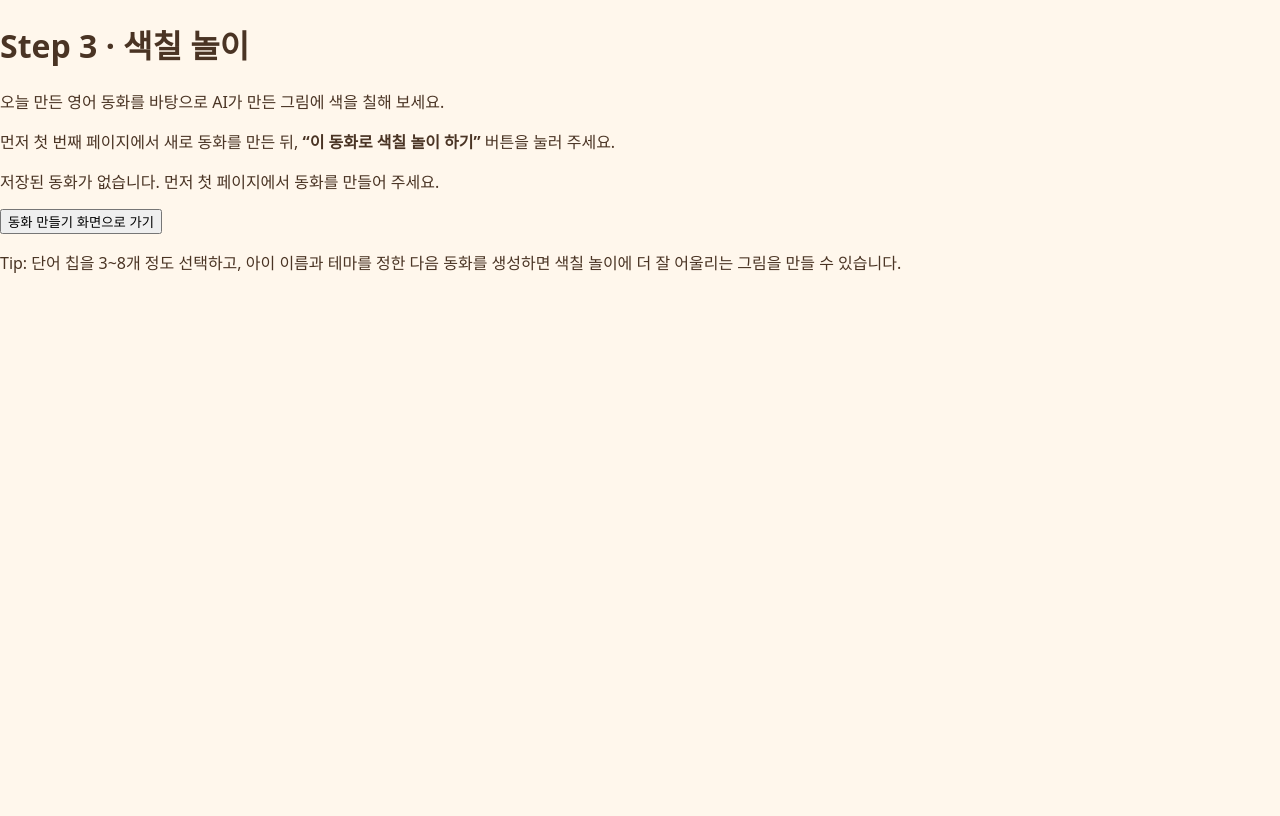
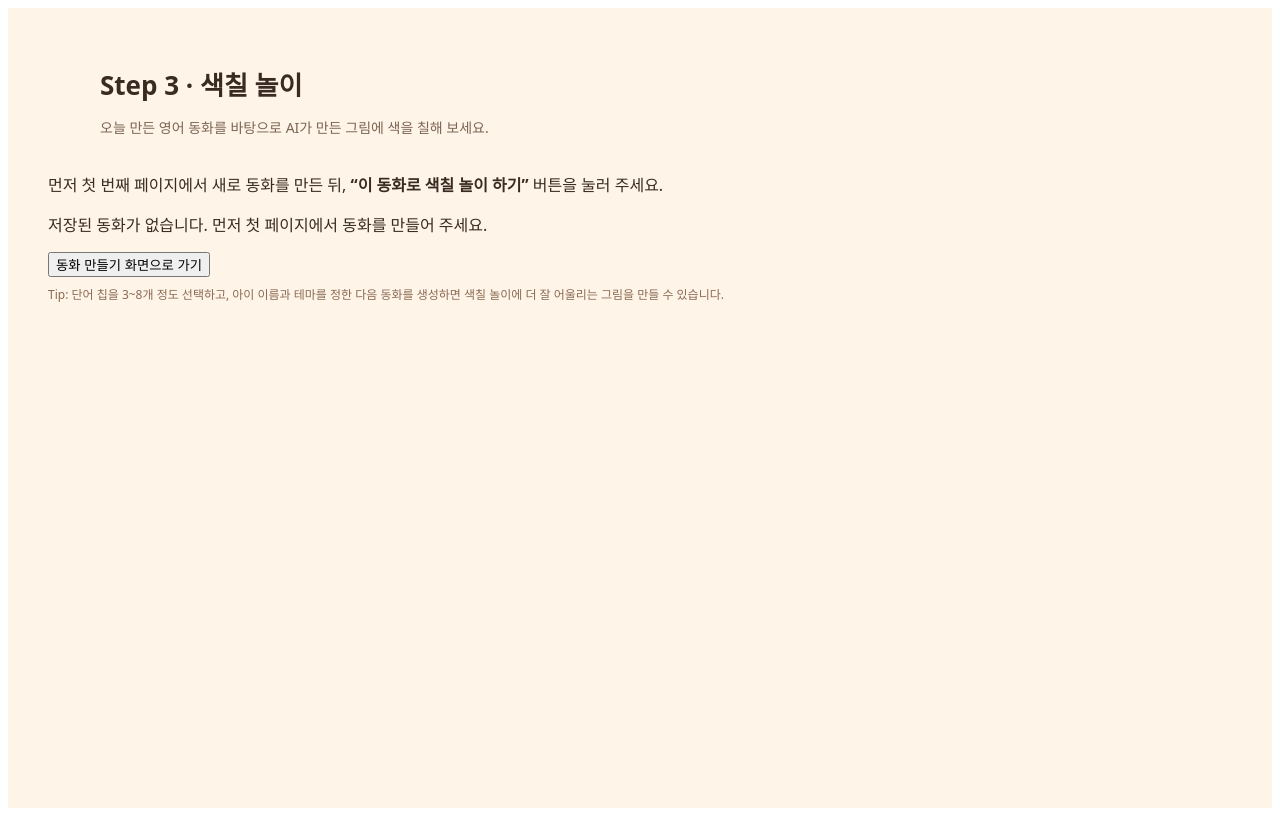
Before and after one commit to penjuntv/mhj_storybook, a Next.js app: page /coloring in a window 1280 px wide. Built offline with nearby package versions, Linux system fonts and the light colour scheme.

Commit message:
Update globals.css

```diff
--- a/styles/globals.css
+++ b/styles/globals.css
@@ -1,448 +1,347 @@
-/* ===== 리셋 & 기본 설정 ===== */
-*,
-*::before,
-*::after {
+/* styles/coloring.css */
+/* --------------------------------------------------
+   STEP 3 · 색칠 놀이 전용 스타일
+   - 다른 페이지와 충돌하지 않도록 .coloring-, .scene- prefix 사용
+   -------------------------------------------------- */
+
+/* 전체 페이지 레이아웃 */
+
+.coloring-page {
+  min-height: 100vh;
+  padding: 40px 40px 56px;
+  background: #fff4e8; /* 기존 스토리북 톤에 맞춘 연한 피치색 */
+  font-family: system-ui, -apple-system, BlinkMacSystemFont, "Pretendard",
+    "Noto Sans KR", sans-serif;
+  color: #3a2b22;
   box-sizing: border-box;
 }
 
-html,
-body {
-  margin: 0;
-  padding: 0;
-  font-family: system-ui, -apple-system, BlinkMacSystemFont, "Pretendard",
-    "Noto Sans KR", sans-serif;
-  background: #fff7ec;
-  color: #4a3424;
+.coloring-header {
+  max-width: 1080px;
+  margin: 0 auto 32px;
 }
 
-body {
-  -webkit-font-smoothing: antialiased;
+.coloring-header h1 {
+  font-size: 26px;
+  font-weight: 700;
+  margin-bottom: 8px;
 }
 
-/* ===== 페이지 레이아웃 ===== */
+.coloring-subtitle {
+  font-size: 14px;
+  line-height: 1.6;
+  color: #7b6554;
+}
 
-.page-root {
-  min-height: 100vh;
-  padding: 40px 16px 80px;
+/* 메인 레이아웃: 좌측 사이드바 + 우측 캔버스 영역 */
+
+.coloring-layout {
+  max-width: 1200px;
+  margin: 0 auto;
+  display: grid;
+  grid-template-columns: 320px minmax(0, 1fr);
+  gap: 24px;
+}
+
+/* --------------------------------------
+   왼쪽 사이드바: 장면 리스트
+   -------------------------------------- */
+
+.coloring-sidebar {
+  background: #fffaf4;
+  border-radius: 20px;
+  padding: 20px 18px;
+  box-shadow: 0 10px 30px rgba(178, 120, 76, 0.16);
   display: flex;
   flex-direction: column;
-  align-items: center;
-}
-
-.page-header {
-  width: 100%;
-  max-width: 1200px;
-  margin-bottom: 24px;
-  display: flex;
-  justify-content: space-between;
-  align-items: center;
-}
-
-.page-header h1 {
-  margin: 0;
-  font-size: 1.9rem;
-  font-weight: 800;
-  letter-spacing: 0.02em;
-}
-
-/* 언어 스위치 */
-
-.lang-switch {
-  display: inline-flex;
-  gap: 8px;
-  padding: 4px;
-  background: #ffe7cc;
-  border-radius: 999px;
-  box-shadow: 0 8px 24px rgba(0, 0, 0, 0.08);
-}
-
-.lang-switch button {
-  border: none;
-  background: transparent;
-  border-radius: 999px;
-  padding: 6px 14px;
-  font-size: 0.85rem;
-  cursor: pointer;
-  color: #a36a3a;
-}
-
-.lang-switch button.active {
-  background: #f58232;
-  color: #fff;
-}
-
-/* ===== 공통 STEP 컨테이너 ===== */
-
-.step-section {
-  width: 100%;
-  max-width: 1200px;
-  background: #ffe4c2;
-  border-radius: 32px;
-  padding: 32px 32px 40px;
-  margin-bottom: 32px;
-  box-shadow: 0 18px 50px rgba(0, 0, 0, 0.08);
-}
-
-.step-section h2 {
-  margin: 0 0 10px;
-  font-size: 1.6rem;
-  font-weight: 800;
-}
-
-.step-section p {
-  margin: 0 0 16px;
-  font-size: 0.98rem;
-  color: #7a5a3b;
-}
-
-/* =========================
-   STEP 1 - 알파벳 + 카드 그리드
-   ========================= */
-
-/* 알파벳 버튼 */
-
-.alphabet-picker {
-  margin: 18px auto 26px;
-  max-width: 720px;
-  display: flex;
-  flex-wrap: wrap;
-  justify-content: center;
-  gap: 14px 18px;
-}
-
-.alphabet-button {
-  width: 46px;
-  height: 46px;
-  border-radius: 50%;
-  border: none;
-  background: #fff8f1;
-  box-shadow: 0 6px 16px rgba(0, 0, 0, 0.08);
-  font-size: 1rem;
-  font-weight: 700;
-  color: #6b4b2e;
-  cursor: pointer;
-  transition: transform 0.12s ease, box-shadow 0.12s ease, background 0.12s ease,
-    color 0.12s ease;
-}
-
-.alphabet-button:hover {
-  transform: translateY(-1px);
-  box-shadow: 0 8px 20px rgba(0, 0, 0, 0.12);
-}
-
-.alphabet-button.active {
-  background: #f58232;
-  color: #fff;
-  box-shadow: 0 10px 24px rgba(245, 130, 50, 0.45);
-}
-
-/* 카드 그리드 – 6장 한 줄 */
-
-.word-grid {
-  margin-top: 26px;
-  display: grid;
-  grid-template-columns: repeat(6, minmax(0, 1fr));
-  /* 카드 사이 간격을 거의 절반으로 줄여서 카드가 커지도록 */
   gap: 14px;
 }
 
-.word-card {
-  border: none;
-  background: transparent;
-  padding: 0;
-  cursor: pointer;
+.sidebar-title {
+  font-size: 16px;
+  font-weight: 700;
+  margin: 0;
 }
 
-.word-card-inner {
-  background: #fee7c9;
-  border-radius: 30px;
-  padding: 18px 18px 20px;
-  box-shadow: 0 14px 32px rgba(0, 0, 0, 0.08);
+.sidebar-summary {
+  font-size: 13px;
+  color: #8a6a52;
+  line-height: 1.5;
+}
+
+.sidebar-helper {
+  font-size: 13px;
+  color: #8a6a52;
+  line-height: 1.6;
+}
+
+/* 장면 리스트 */
+
+.scene-list {
+  list-style: none;
+  padding: 0;
+  margin: 4px 0 0;
   display: flex;
   flex-direction: column;
-  align-items: center;
-}
-
-/* 카드 focus 표시 (키보드 접근성) */
-.word-card:focus-visible .word-card-inner {
-  outline: 2px solid #f7a24a;
-  outline-offset: 4px;
-}
-
-/* 이미지 영역 */
-
-.word-card-image-wrapper {
-  width: 100%;
-  max-width: 320px;
-  aspect-ratio: 4 / 5;
-  border-radius: 24px;
-  overflow: hidden;
-  background: #ffeeda;
-}
-
-.word-card-image {
-  width: 100%;
-  height: 100%;
-  display: block;
-  object-fit: contain;
-}
-
-/* placeholder 일 때 */
-.word-card-image.placeholder {
-  background: repeating-linear-gradient(
-    45deg,
-    #ffeeda,
-    #ffeeda 8px,
-    #ffe2c7 8px,
-    #ffe2c7 16px
-  );
-}
-
-/* 카드 아래 텍스트 라벨은 이미지에 이미 포함되어 있으므로 숨김 */
-.word-card-label {
-  display: none;
-}
-
-/* 카드 없음 / 로딩 문구 */
-
-.word-grid-empty {
-  margin-top: 24px;
-  font-size: 0.95rem;
-  color: #8a6a4a;
-}
-
-/* =========================
-   STEP 1 - 단어 입력 / 칩
-   ========================= */
-
-.word-input-block {
-  margin-top: 28px;
-}
-
-.word-input-block label {
-  display: block;
-  margin-bottom: 8px;
-  font-weight: 600;
-  font-size: 0.98rem;
-}
-
-.word-input-row {
-  display: flex;
-  gap: 12px;
-  align-items: center;
-}
-
-.word-input-row input[type="text"] {
-  flex: 1;
-  border-radius: 999px;
-  border: none;
-  padding: 10px 18px;
-  font-size: 0.96rem;
-  box-shadow: 0 8px 18px rgba(0, 0, 0, 0.07) inset,
-    0 8px 22px rgba(0, 0, 0, 0.06);
-  background: #fffdf8;
-}
-
-.word-input-row button {
-  border-radius: 999px;
-  border: none;
-  padding: 10px 22px;
-  font-size: 0.96rem;
-  font-weight: 700;
-  background: #f58232;
-  color: #fff;
-  cursor: pointer;
-  box-shadow: 0 10px 24px rgba(245, 130, 50, 0.5);
-}
-
-.chips-hint {
-  margin-top: 10px;
-  font-size: 0.9rem;
-  color: #8a6a4a;
-}
-
-.chips-row {
-  margin-top: 10px;
-  display: flex;
-  flex-wrap: wrap;
   gap: 8px;
 }
 
-.chip {
-  border-radius: 999px;
-  border: none;
-  padding: 6px 12px;
-  background: #ffeeda;
-  font-size: 0.9rem;
-  cursor: pointer;
+.scene-list-item {
+  margin: 0;
 }
 
-.chip.must {
-  background: #ffd399;
+.scene-chip {
+  width: 100%;
+  border: none;
+  border-radius: 14px;
+  padding: 10px 12px;
+  background: #f7ebe0;
+  text-align: left;
+  display: flex;
+  flex-direction: column;
+  gap: 4px;
+  cursor: pointer;
+  transition: background 0.15s ease, box-shadow 0.15s ease,
+    transform 0.08s ease;
 }
 
-.chip-close {
-  margin-left: 4px;
+.scene-chip:hover {
+  background: #f2e0d4;
+  transform: translateY(-1px);
+  box-shadow: 0 6px 14px rgba(166, 110, 74, 0.18);
+}
+
+.scene-chip--active {
+  background: #ffb88c;
+  box-shadow: 0 8px 20px rgba(255, 120, 60, 0.35);
+}
+
+.scene-chip-label {
+  font-size: 12px;
+  font-weight: 700;
+  text-transform: uppercase;
+  color: #6a4129;
+}
+
+.scene-chip-preview {
+  font-size: 12px;
+  line-height: 1.4;
+  color: #4b3424;
+}
+
+/* --------------------------------------
+   오른쪽 메인 영역
+   -------------------------------------- */
+
+.coloring-main {
+  background: #fffaf4;
+  border-radius: 24px;
+  padding: 20px 22px 24px;
+  box-shadow: 0 10px 30px rgba(178, 120, 76, 0.16);
+  display: flex;
+  flex-direction: column;
+  gap: 16px;
+}
+
+/* 상단: 현재 장면 설명 */
+
+.coloring-scene-header {
+  display: flex;
+  align-items: flex-start;
+  gap: 12px;
+}
+
+.scene-badge {
+  display: inline-flex;
+  align-items: center;
+  justify-content: center;
+  min-width: 70px;
+  padding: 4px 10px;
+  border-radius: 999px;
+  background: #ff8c4a;
+  color: #ffffff;
+  font-size: 12px;
   font-weight: 700;
 }
 
-/* =========================
-   STEP 2 - 스토리 옵션 영역
-   ========================= */
-
-.step2-story {
-  margin-top: 8px;
+.scene-description {
+  margin: 0;
+  font-size: 13px;
+  line-height: 1.6;
+  color: #4b3424;
 }
 
-.step2-row {
-  margin-top: 18px;
+/* 팔레트 + 툴바 한 줄 */
+
+.coloring-toolbar-row {
+  display: flex;
+  align-items: center;
+  justify-content: space-between;
+  gap: 16px;
+  margin-top: 6px;
 }
 
-.input-label {
-  display: block;
-  margin-bottom: 6px;
-  font-weight: 600;
-  font-size: 0.96rem;
+/* --------------------------------------
+   색 팔레트
+   -------------------------------------- */
+
+.color-palette {
+  display: flex;
+  align-items: center;
+  gap: 10px;
+  flex-wrap: wrap;
 }
 
-.text-input {
+.color-palette-label {
+  font-size: 13px;
+  font-weight: 600;
+  color: #5a3a26;
+}
+
+.color-palette-swatches {
+  display: flex;
+  align-items: center;
+  gap: 8px;
+  flex-wrap: wrap;
+}
+
+.color-swatch {
+  width: 26px;
+  height: 26px;
+  border-radius: 999px;
+  border: 2px solid #f2ded0;
+  box-shadow: 0 2px 4px rgba(0, 0, 0, 0.08);
+  cursor: pointer;
+  padding: 0;
+  outline: none;
+  transition: transform 0.08s ease, box-shadow 0.12s ease, border-color 0.12s;
+}
+
+.color-swatch:hover {
+  transform: translateY(-1px);
+  box-shadow: 0 4px 9px rgba(0, 0, 0, 0.15);
+}
+
+.color-swatch--active {
+  border-color: #ff8c4a;
+  box-shadow: 0 0 0 3px rgba(255, 140, 74, 0.4);
+}
+
+/* 툴바(지금은 버튼 하나만 있지만, 영역으로 확보) */
+
+.coloring-toolbar-row > .toolbar {
+  margin-left: auto;
+}
+
+/* --------------------------------------
+   캔버스
+   -------------------------------------- */
+
+.coloring-canvas-wrapper {
+  margin-top: 6px;
+  border-radius: 20px;
+  background: #ffffff;
+  padding: 16px 16px 20px;
+  box-shadow: inset 0 0 0 1px rgba(237, 210, 189, 0.8);
+}
+
+/* 캔버스 컨테이너(버튼 포함) */
+
+.coloring-canvas-container {
+  position: relative;
   width: 100%;
-  max-width: 420px;
+  overflow: hidden;
+}
+
+.coloring-canvas {
+  display: block;
+  width: 100%;
+  max-width: 900px;
+  height: auto;
+  border-radius: 18px;
+  background: #ffffff;
+  box-shadow: 0 8px 20px rgba(0, 0, 0, 0.08);
+}
+
+/* 캔버스 지우기 버튼 */
+
+.canvas-clear-button {
+  position: absolute;
+  right: 12px;
+  bottom: 12px;
+  padding: 6px 12px;
   border-radius: 999px;
   border: none;
-  padding: 9px 16px;
-  font-size: 0.95rem;
-  box-shadow: 0 7px 18px rgba(0, 0, 0, 0.08) inset,
-    0 6px 16px rgba(0, 0, 0, 0.05);
-  background: #fffdf8;
+  background: #ff8c4a;
+  color: #ffffff;
+  font-size: 12px;
+  font-weight: 600;
+  cursor: pointer;
+  box-shadow: 0 4px 12px rgba(255, 140, 74, 0.5);
+  transition: transform 0.08s ease, box-shadow 0.12s ease, background 0.12s;
 }
 
-.button-group {
-  display: flex;
-  flex-wrap: wrap;
-  gap: 10px;
+.canvas-clear-button:hover {
+  background: #ff6f2c;
+  transform: translateY(-1px);
+  box-shadow: 0 6px 16px rgba(255, 111, 44, 0.6);
 }
 
-.theme-group {
-  max-width: 640px;
-}
+/* 하단 TIP 텍스트 */
 
-.pill-button {
-  border-radius: 999px;
-  border: none;
-  padding: 8px 16px;
-  font-size: 0.9rem;
-  background: #ffeeda;
-  cursor: pointer;
-  display: inline-flex;
-  align-items: center;
-  gap: 6px;
-}
-
-.pill-button.active {
-  background: #f58232;
-  color: #fff;
-}
-
-/* STEP 2 – 요청 버튼 */
-
-.request-row {
-  margin-top: 26px;
-  display: flex;
-  justify-content: flex-start;
-}
-
-.request-row button {
-  border-radius: 999px;
-  border: none;
-  padding: 14px 28px;
-  font-size: 1rem;
-  font-weight: 700;
-  background: #f58232;
-  color: #fff;
-  cursor: pointer;
-  box-shadow: 0 14px 36px rgba(245, 130, 50, 0.6);
-}
-
-/* =========================
-   STEP 2 - 결과 영역
-   ========================= */
-
-.story-result {
-  margin-top: 24px;
-}
-
-.story-result .section-title {
-  margin: 0 0 12px;
-  font-size: 1.4rem;
-}
-
-.story-box {
-  margin-top: 4px;
-  border-radius: 26px;
-  background: #fffdf8;
-  padding: 18px 20px;
-  min-height: 120px;
-  box-shadow: 0 8px 22px rgba(0, 0, 0, 0.08) inset;
-}
-
-.story-text {
-  white-space: pre-wrap;
-  margin: 0;
-  font-family: "SF Mono", ui-monospace, Menlo, Monaco, Consolas, "Liberation Mono",
-    "Courier New", monospace;
-  font-size: 0.95rem;
+.coloring-tip {
+  margin-top: 8px;
+  font-size: 12px;
+  color: #8a6a52;
   line-height: 1.6;
 }
 
-.story-placeholder {
-  margin: 0;
-  font-size: 0.95rem;
-  color: #8a6a4a;
-}
+/* --------------------------------------
+   반응형(태블릿/모바일)
+   -------------------------------------- */
 
-.error-text {
-  margin: 0 0 8px;
-  font-size: 0.92rem;
-  color: #cc3a3a;
-}
-
-/* =========================
-   반응형 (모바일)
-   ========================= */
-
-@media (max-width: 900px) {
-  .page-root {
-    padding: 24px 12px 40px;
+@media (max-width: 960px) {
+  .coloring-page {
+    padding: 28px 18px 36px;
   }
 
-  .step-section {
-    padding: 22px 18px 26px;
-    border-radius: 22px;
+  .coloring-layout {
+    grid-template-columns: minmax(0, 1fr);
   }
 
-  .word-grid {
-    grid-template-columns: repeat(3, minmax(0, 1fr));
+  .coloring-sidebar {
+    order: 1;
   }
 
-  .page-header {
+  .coloring-main {
+    order: 2;
+  }
+
+  .coloring-toolbar-row {
     flex-direction: column;
     align-items: flex-start;
-    gap: 12px;
+  }
+
+  .canvas-clear-button {
+    right: 10px;
+    bottom: 10px;
   }
 }
 
-@media (max-width: 600px) {
-  .word-grid {
-    grid-template-columns: repeat(2, minmax(0, 1fr));
+@media (max-width: 640px) {
+  .coloring-header h1 {
+    font-size: 22px;
   }
 
-  .alphabet-picker {
-    max-width: 100%;
-    gap: 10px 12px;
+  .coloring-subtitle {
+    font-size: 13px;
   }
 
-  .page-header h1 {
-    font-size: 1.4rem;
+  .coloring-main {
+    padding: 18px 14px 20px;
+  }
+
+  .coloring-canvas {
+    border-radius: 14px;
   }
 }
```
